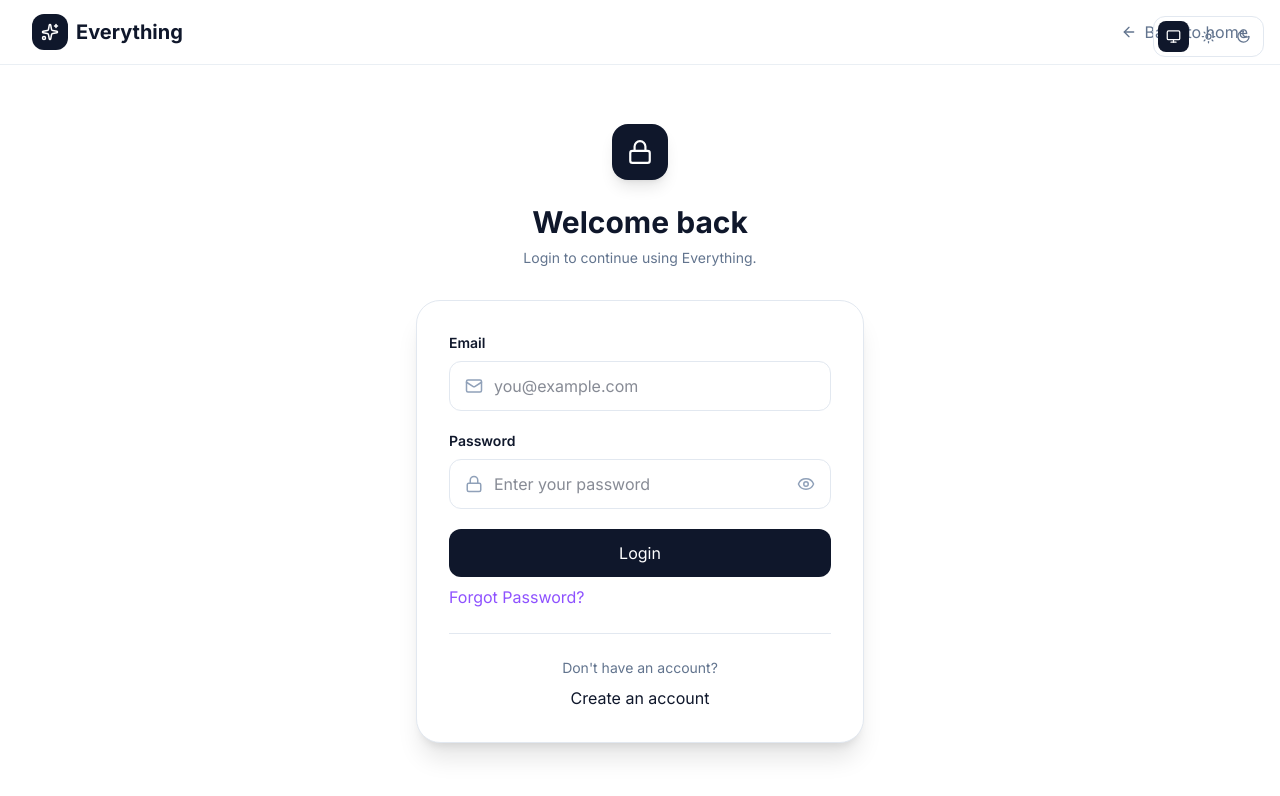
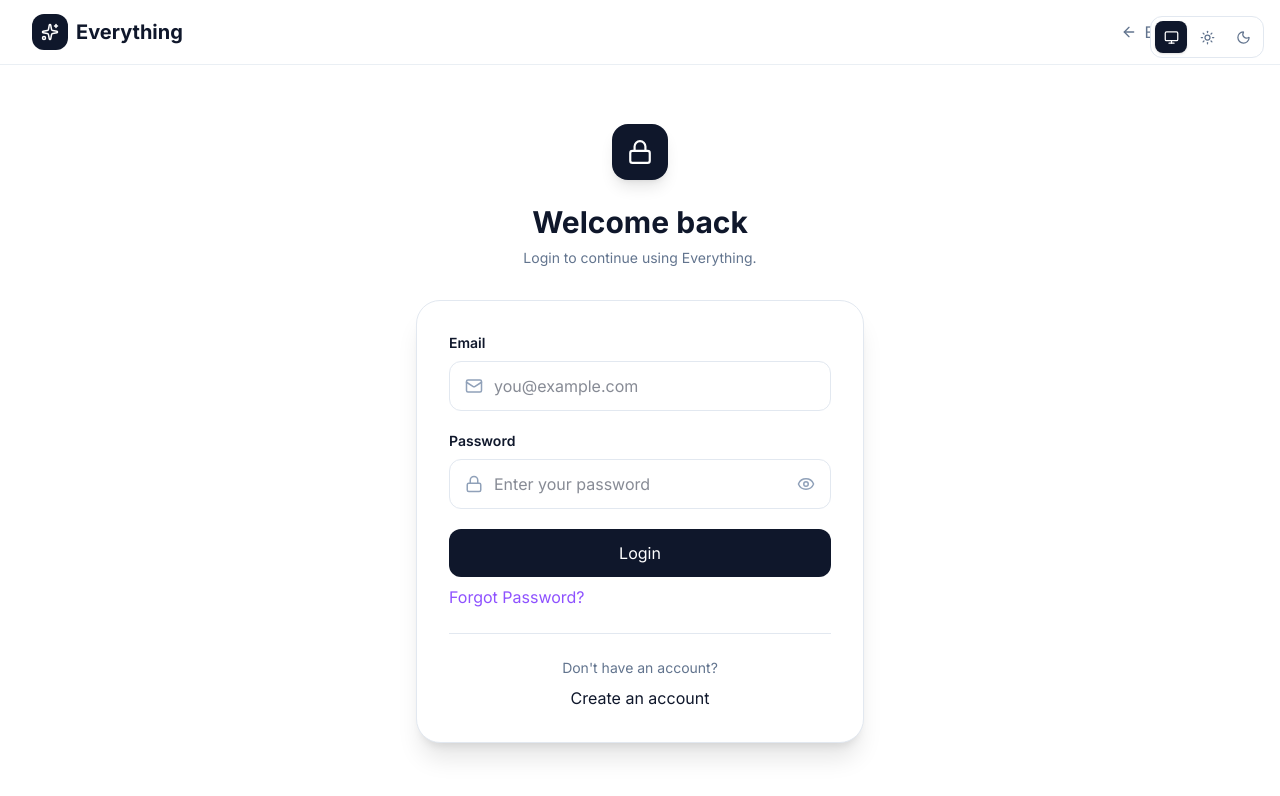
Before and after one commit to rahulboss-2006/Everything, a React (Vite) app: page /Everything/login in a window 1280 px wide. Shown: the top 796 px of the page. Built offline with nearby package versions, Linux system fonts and the light colour scheme; no server answers; what onnxruntime-web would draw is missing.

Commit message:
Navbar & Toggle fix

```diff
--- a/src/components/ThemeToggle.jsx
+++ b/src/components/ThemeToggle.jsx
@@ -6,14 +6,37 @@ import {
 
 import useTheme from "../hooks/useTheme";
 
+
 export default function ThemeToggle() {
   const {
     theme,
     setTheme,
   } = useTheme();
 
+
   return (
-    <div className="hidden items-center gap-1 rounded-xl border border-slate-200 p-1 dark:border-slate-800 sm:flex">
+    <div
+      className="
+        flex
+        shrink-0
+        items-center
+        gap-1
+
+        rounded-xl
+
+        border
+        border-slate-200
+
+        bg-white
+
+        p-1
+
+        dark:border-slate-800
+        dark:bg-slate-900
+      "
+    >
+
+      {/* SYSTEM */}
 
       <ThemeButton
         active={theme === "system"}
@@ -22,12 +45,18 @@ export default function ThemeToggle() {
         title="System"
       />
 
+
+      {/* LIGHT */}
+
       <ThemeButton
         active={theme === "light"}
         onClick={() => setTheme("light")}
         icon={<Sun size={15} />}
         title="Light"
       />
+
+
+      {/* DARK */}
 
       <ThemeButton
         active={theme === "dark"}
@@ -39,6 +68,11 @@ export default function ThemeToggle() {
     </div>
   );
 }
+
+
+/* =========================================================
+   THEME BUTTON
+========================================================= */
 
 function ThemeButton({
   active,
@@ -53,11 +87,45 @@ function ThemeButton({
       title={title}
       aria-label={`${title} theme`}
       aria-pressed={active}
-      className={`rounded-lg p-2 transition ${
-        active
-          ? "bg-slate-900 text-white dark:bg-white dark:text-slate-950"
-          : "text-slate-500 hover:bg-slate-100 dark:hover:bg-slate-800"
-      }`}
+
+      className={`
+        flex
+        h-8
+        w-8
+        shrink-0
+
+        items-center
+        justify-center
+
+        rounded-lg
+
+        transition-all
+        duration-200
+
+        active:scale-95
+
+        ${
+          active
+            ? `
+              bg-slate-900
+              text-white
+              shadow-sm
+
+              dark:bg-white
+              dark:text-slate-950
+            `
+            : `
+              text-slate-500
+
+              hover:bg-slate-100
+              hover:text-slate-900
+
+              dark:text-slate-400
+              dark:hover:bg-slate-800
+              dark:hover:text-white
+            `
+        }
+      `}
     >
       {icon}
     </button>
```
Also changed, not shown: src/components/Navbar.jsx (+106 -75 lines).
